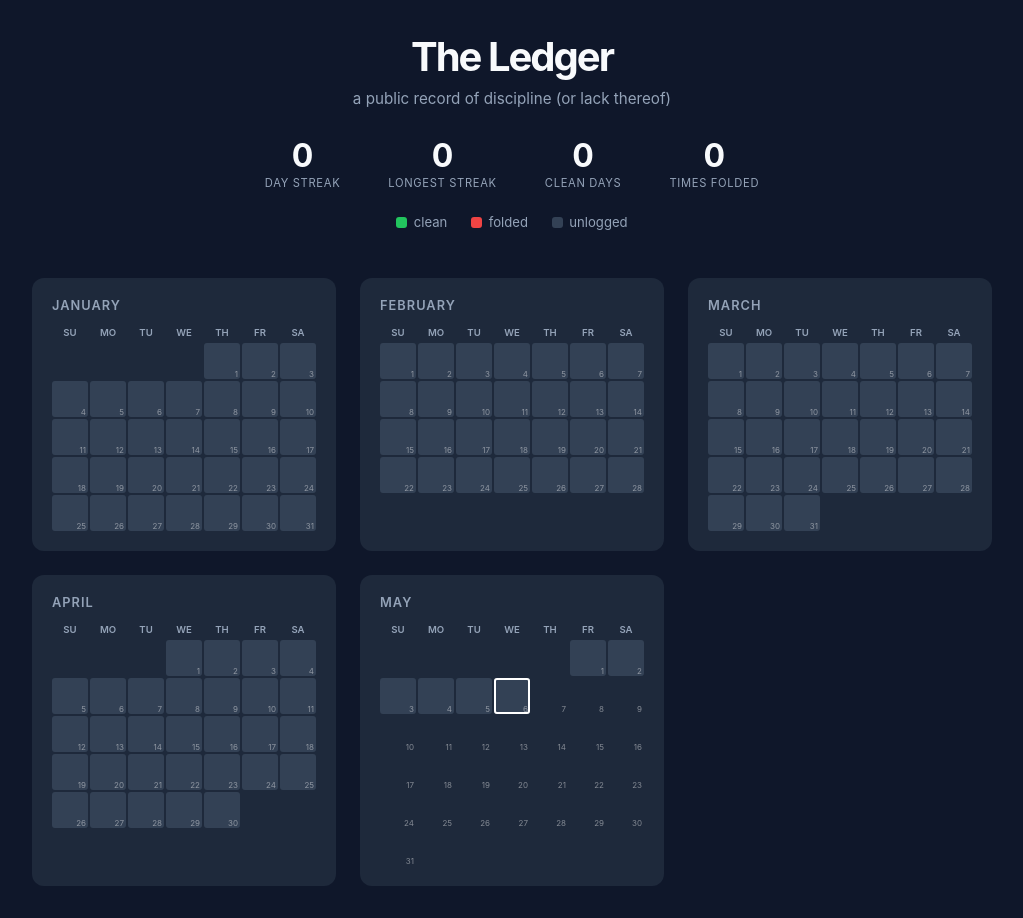
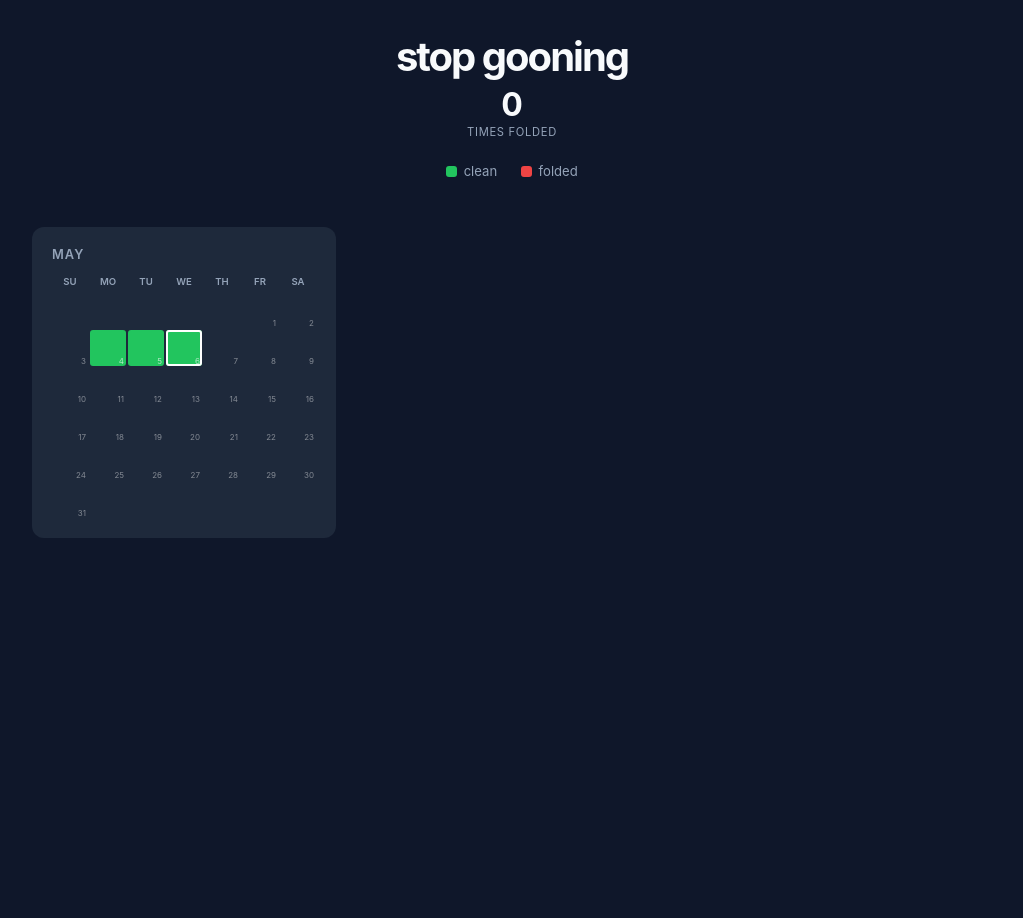
Before and after one commit to justanappearance/stop-gooning, a website: page index.html in a window 1280 px wide. Shown: the whole page, without its empty margins (128-1151 px from the left). After the commit the page ends 800 px from the top, so only its background shows below. Drawn offline with Linux system fonts and the light colour scheme; no server answers.

Commit message:
Simplify to folded count only, clean by default, start from May 4
Co-Authored-By: Claude Sonnet 4.6 <noreply@anthropic.com>

```diff
--- a/app.js
+++ b/app.js
@@ -1,6 +1,7 @@
 const MONTH_NAMES = ['January','February','March','April','May','June',
   'July','August','September','October','November','December']
 const DAY_HEADERS = ['Su','Mo','Tu','We','Th','Fr','Sa']
+const START_DATE = new Date(2026, 4, 4) // May 4, 2026
 
 function formatDate(d) {
   const y = d.getFullYear()
@@ -9,76 +10,7 @@ function formatDate(d) {
   return `${y}-${m}-${day}`
 }
 
-function parseLocalDate(dateStr) {
-  const [y, m, d] = dateStr.split('-').map(Number)
-  return new Date(y, m - 1, d)
-}
-
-function calcCurrentStreak(entries, entryMap) {
-  const today = new Date()
-  today.setHours(0, 0, 0, 0)
-
-  const d = new Date(today)
-  const todayStr = formatDate(d)
-
-  // If today isn't logged yet, start counting from yesterday
-  if (!entryMap[todayStr]) {
-    d.setDate(d.getDate() - 1)
-  }
-
-  let streak = 0
-  for (let i = 0; i < 366; i++) {
-    const dateStr = formatDate(d)
-    const entry = entryMap[dateStr]
-    if (!entry || entry.folded) break
-    streak++
-    d.setDate(d.getDate() - 1)
-  }
-
-  return streak
-}
-
-function calcLongestStreak(entries) {
-  const sorted = [...entries].sort((a, b) => a.date.localeCompare(b.date))
-
-  let longest = 0
-  let current = 0
-  let lastCleanDate = null
-
-  for (const entry of sorted) {
-    if (entry.folded) {
-      if (current > longest) longest = current
-      current = 0
-      lastCleanDate = null
-    } else {
-      if (lastCleanDate !== null) {
-        const prev = parseLocalDate(lastCleanDate)
-        const curr = parseLocalDate(entry.date)
-        const diff = (curr - prev) / 864e5
-        if (diff > 1) {
-          if (current > longest) longest = current
-          current = 0
-        }
-      }
-      current++
-      lastCleanDate = entry.date
-    }
-  }
-
-  return Math.max(longest, current)
-}
-
-function renderStats(entries, entryMap) {
-  const clean = entries.filter(e => !e.folded)
-  const folded = entries.filter(e => e.folded)
-
-  document.getElementById('total-clean').textContent = clean.length
-  document.getElementById('total-folded').textContent = folded.length
-  document.getElementById('current-streak').textContent = calcCurrentStreak(entries, entryMap)
-  document.getElementById('longest-streak').textContent = calcLongestStreak(entries)
-}
-
-function renderMonth(year, month, todayStr, entryMap) {
+function renderMonth(year, month, todayStr, entryMap, today) {
   const firstDay = new Date(year, month, 1)
   const daysInMonth = new Date(year, month + 1, 0).getDate()
   const startDow = firstDay.getDay()
@@ -110,25 +42,21 @@ function renderMonth(year, month, todayStr, entryMap) {
     gridEl.appendChild(blank)
   }
 
-  const today = new Date()
-  today.setHours(0, 0, 0, 0)
-
   for (let day = 1; day <= daysInMonth; day++) {
     const date = new Date(year, month, day)
     const dateStr = formatDate(date)
     const isFuture = date > today
+    const isBeforeStart = date < START_DATE
     const isToday = dateStr === todayStr
 
     const cell = document.createElement('div')
     cell.className = 'day-cell'
 
-    if (isFuture) {
-      cell.classList.add('future')
+    if (isBeforeStart || isFuture) {
+      cell.classList.add('empty')
     } else {
       const entry = entryMap[dateStr]
-      if (entry) {
-        cell.classList.add(entry.folded ? 'folded' : 'clean')
-      }
+      cell.classList.add(entry && entry.folded ? 'folded' : 'clean')
     }
 
     if (isToday) cell.classList.add('today')
@@ -160,17 +88,16 @@ async function init() {
   const entryMap = {}
   for (const e of entries) entryMap[e.date] = e
 
-  renderStats(entries, entryMap)
+  document.getElementById('total-folded').textContent = entries.filter(e => e.folded).length
 
   calendar.innerHTML = ''
 
   const today = new Date()
   today.setHours(0, 0, 0, 0)
   const todayStr = formatDate(today)
-  const year = today.getFullYear()
 
-  for (let month = 0; month <= today.getMonth(); month++) {
-    calendar.appendChild(renderMonth(year, month, todayStr, entryMap))
+  for (let month = START_DATE.getMonth(); month <= today.getMonth(); month++) {
+    calendar.appendChild(renderMonth(today.getFullYear(), month, todayStr, entryMap, today))
   }
 }
 
--- a/index.html
+++ b/index.html
@@ -3,27 +3,14 @@
 <head>
   <meta charset="UTF-8">
   <meta name="viewport" content="width=device-width, initial-scale=1.0">
-  <title>The Ledger</title>
+  <title>stop gooning</title>
   <link rel="stylesheet" href="style.css">
 </head>
 <body>
   <div class="container">
     <header>
-      <h1>The Ledger</h1>
-      <p class="subtitle">a public record of discipline (or lack thereof)</p>
+      <h1>stop gooning</h1>
       <div class="stats">
-        <div class="stat">
-          <span class="stat-number" id="current-streak">—</span>
-          <span class="stat-label">day streak</span>
-        </div>
-        <div class="stat">
-          <span class="stat-number" id="longest-streak">—</span>
-          <span class="stat-label">longest streak</span>
-        </div>
-        <div class="stat">
-          <span class="stat-number" id="total-clean">—</span>
-          <span class="stat-label">clean days</span>
-        </div>
         <div class="stat">
           <span class="stat-number" id="total-folded">—</span>
           <span class="stat-label">times folded</span>
@@ -32,7 +19,6 @@
       <div class="legend">
         <span class="legend-item"><span class="dot clean"></span> clean</span>
         <span class="legend-item"><span class="dot folded"></span> folded</span>
-        <span class="legend-item"><span class="dot unknown"></span> unlogged</span>
       </div>
     </header>
     <main id="calendar"></main>
```
